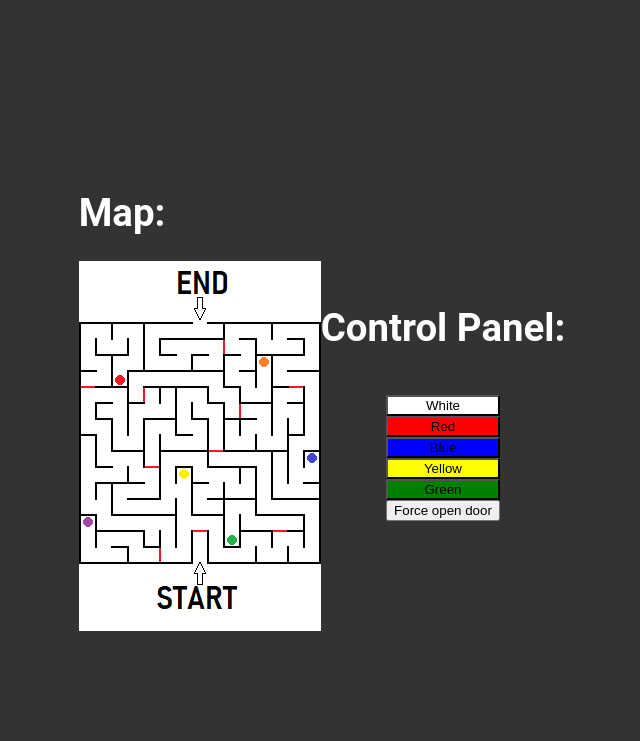
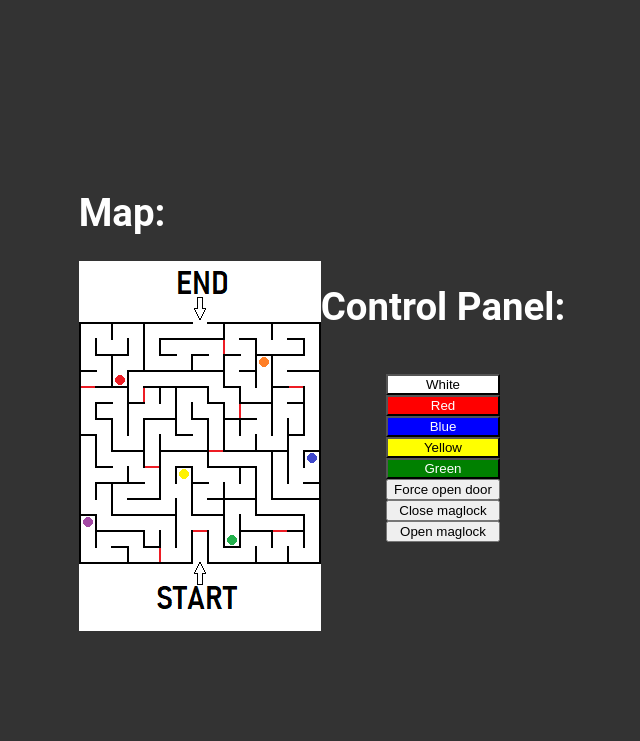
Before and after one commit to dron3flyv3r/Coop-VR-Adminpanel, a Flask app: page / in a window 1280 px wide. Shown: the top 741 px of the page, without its empty margins (318-958 px from the left). Run offline with Flask 3, Linux system fonts and the light colour scheme.

Commit message:
Update app.py and index.html

```diff
--- a/app.py
+++ b/app.py
@@ -6,22 +6,19 @@ import json
 app = Flask(__name__)
 
 message_list = []
-player_tiles = [[False]*15]*15
+player_tiles = [[False] * 15] * 15
+
 
 def button_callback(channel):
     print("Button was pushed!")
 
+
 def sendButtonData(button):
-
-    payload = json.dumps({
-        button: True
-    })
+    payload = json.dumps({button: True})
 
     client.publish("controlpanel/buttons", payload, qos=1)
 
-    payload = json.dumps({
-        button: False
-    })
+    payload = json.dumps({button: False})
 
     client.publish("controlpanel/buttons", payload, qos=1)
 
@@ -29,18 +26,19 @@ def sendButtonData(button):
 # MQTT callback functions
 def on_connect(client, userdata, flags, rc):
     print("Connected with result code " + str(rc))
-    client.subscribe("topic")  # Subscribe to MQTT topic
+    client.subscribe("player/position")
+
 
 def on_message(client, userdata, msg):
     global player_tiles
     # get convert the string to json
-    if msg.topic == "player/pos":
+    if msg.topic == "player/position" and msg.payload:
         try:
             playerPos = json.loads(msg.payload)
             player_tiles = [[False for _ in range(15)] for _ in range(15)]
             x = int(playerPos["x"]) + 7
             y = int(playerPos["y"]) + 7
-            player_tiles[x][y] = True
+            player_tiles[y][x] = True
         except:
             print("Error reseving data from server. Please check game connection")
 
@@ -49,36 +47,36 @@ def on_message(client, userdata, msg):
 
     message_list.append("Received message: " + msg.topic + " " + str(msg.payload))
 
+
 # Create MQTT client
 client = mqtt.Client()
 client.on_connect = on_connect
 client.on_message = on_message
 client.connect("10.42.0.1", 1883, 60)  # Connect to MQTT broker
-client.subscribe("player/pos")
+
 
 # Flask routes
-@app.route('/', methods=['GET', 'POST'])
+@app.route("/", methods=["GET", "POST"])
 def index():
+    if request.method == "POST":
+        # check with button was pressed
+        if (button := request.form.get("but")) != "maglock-close" and request.form.get("but") != "maglock-open":
+            sendButtonData(str(request.form.get("but")))
+        elif request.form.get("but") == "maglock-close":
+            client.publish("maglock", json.dumps({"open": False}))
+        elif request.form.get("but") == "maglock-open":
+            client.publish("maglock", json.dumps({"open": True}))
 
-    if request.method == 'POST':
-        try:
-            message = request.form['message']   # Get message from HTML form
-            client.publish("topic", message, qos=1)  # Publish message to MQTT topic
-        except:
-            pass
-        # check with button was pressed
-        if button := request.form.get("but"):
-            print(button)
-            sendButtonData(str(button))
+    return render_template("index.html", tiles=player_tiles)
 
-    return render_template('index.html', tiles=player_tiles)
 
-@app.route('/messages', methods=['GET'])
+@app.route("/messages", methods=["GET"])
 def messages():
     # You can implement logic here to retrieve messages from a database or other storage
     # In this example, we simply return a static list of messages
-    return render_template('messages.html', messages=message_list)
+    return render_template("messages.html", messages=message_list)
 
-if __name__ == '__main__':
+
+if __name__ == "__main__":
     client.loop_start()  # Start MQTT loop
-    app.run(debug=True, port=5000)
+    app.run(debug=True, port=8080)
--- a/templates/index.html
+++ b/templates/index.html
@@ -32,11 +32,13 @@
             <form method="post" action="/">
                 <div class="buttons">
                     <button name="but" value="white" style="background-color: white; color: black;">White</button>
-                    <button name="but" value="red" style="background-color: red; color: black;">Red</button>
-                    <button name="but" value="blue" style="background-color: blue; color: black;">Blue</button>
+                    <button name="but" value="red" style="background-color: red; color: white;">Red</button>
+                    <button name="but" value="blue" style="background-color: blue; color: white;">Blue</button>
                     <button name="but" value="yellow" style="background-color: yellow; color: black;">Yellow</button>
-                    <button name="but" value="green" style="background-color: green; color: black;">Green</button>
+                    <button name="but" value="green" style="background-color: green; color: white;">Green</button>
                     <button name="but" value="force">Force open door</button>
+                    <button name="but" value="maglock-close">Close maglock</button>
+                    <button name="but" value="maglock-open">Open maglock</button>
                 </div>
             </form>
         </div>
```
